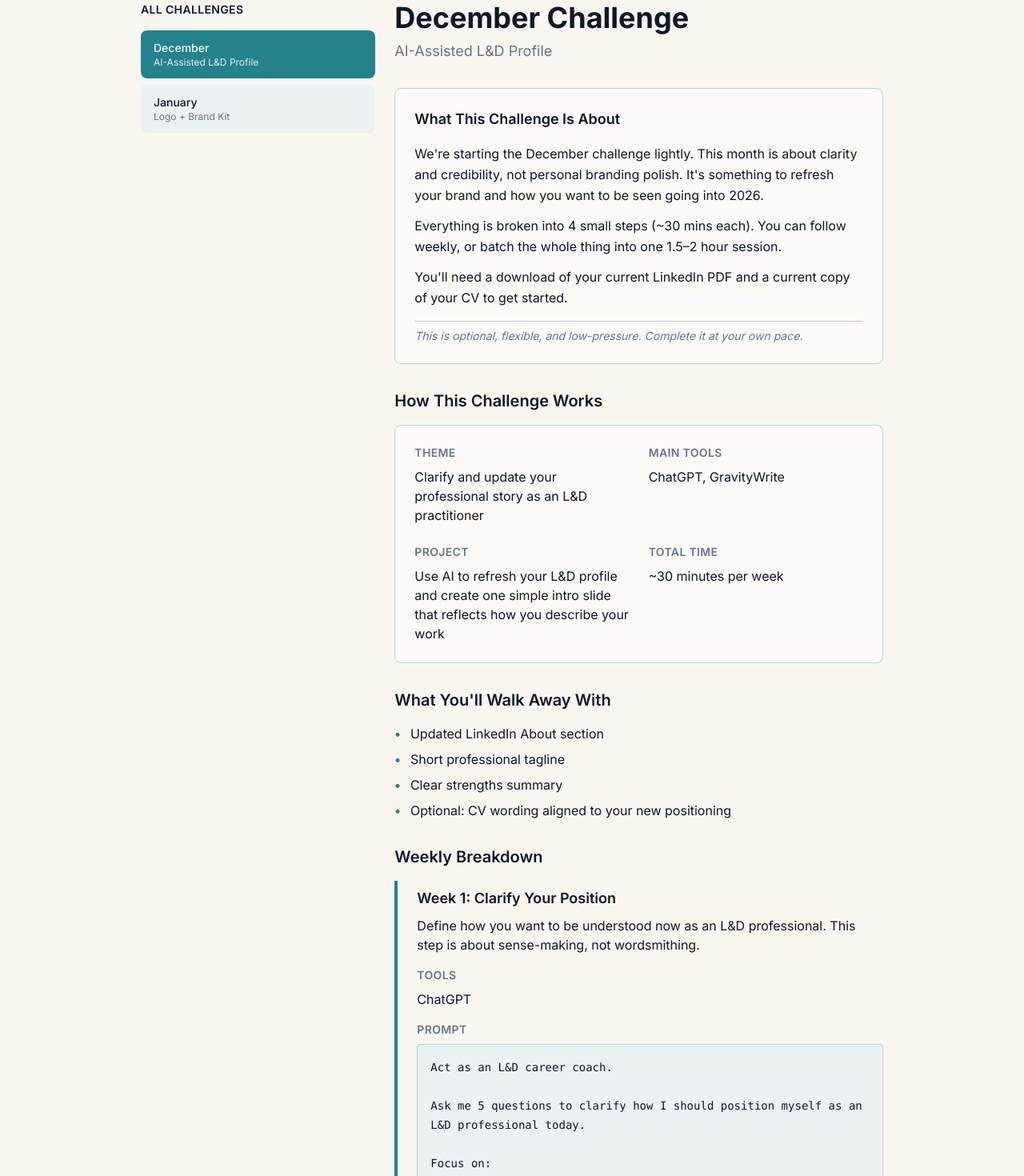
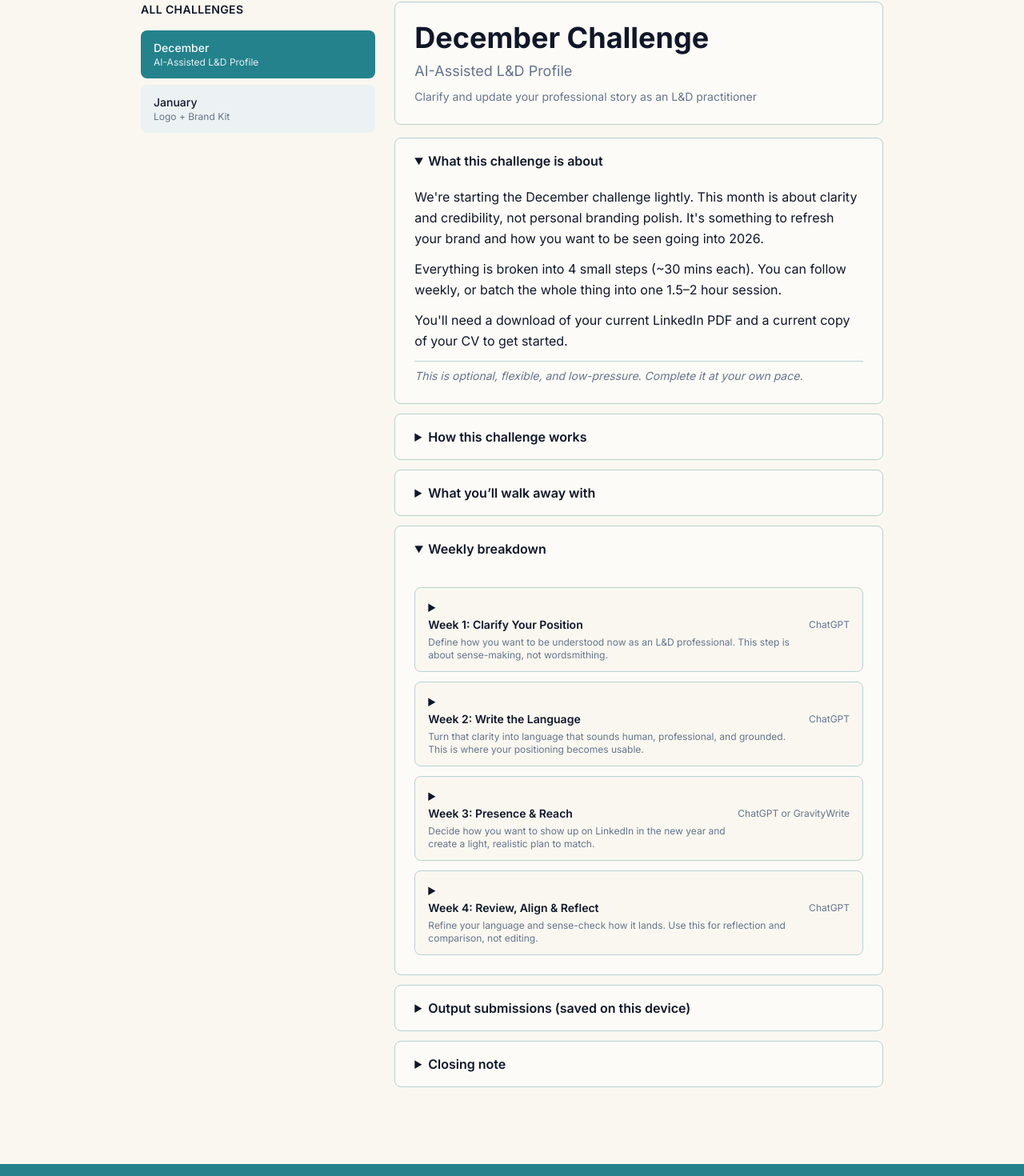
Before and after one commit to ChynaBlueInk/CBI-Solutions, a Next.js app: page /challenge in a window 1280 px wide. Shown: the part 294-1764 px from the top of the page at 80% size. Built offline with nearby package versions, Linux system fonts and the light colour scheme.

Commit message:
Update challenge UI and visibility

```diff
--- a/app/components/challenge-card.tsx
+++ b/app/components/challenge-card.tsx
@@ -9,56 +9,48 @@ type OutputSubmissionsProps={
 };
 
 const OutputSubmissions=({challengeMonth}:OutputSubmissionsProps)=>{
-  const[entry,setEntry]=useState("");
-  const[savedOutputs,setSavedOutputs]=useState<string[]>([]);
+  const[entry,setEntry]=useState("")
+  const[savedOutputs,setSavedOutputs]=useState<string[]>([])
 
-  const storageKey=`challengeOutputs-${challengeMonth.toLowerCase()}`;
+  const storageKey=`challengeOutputs-${challengeMonth.toLowerCase()}`
 
   useEffect(()=>{
-    if(typeof window==="undefined"){return;}
+    if(typeof window==="undefined"){return}
     try{
-      const raw=window.localStorage.getItem(storageKey);
+      const raw=window.localStorage.getItem(storageKey)
       if(raw){
-        const parsed=JSON.parse(raw);
+        const parsed=JSON.parse(raw)
         if(Array.isArray(parsed)){
-          setSavedOutputs(parsed as string[]);
+          setSavedOutputs(parsed as string[])
         }
       }
     }catch{
-      // ignore localStorage errors
+      // ignore
     }
-  },[storageKey]);
+  },[storageKey])
 
   useEffect(()=>{
-    if(typeof window==="undefined"){return;}
+    if(typeof window==="undefined"){return}
     try{
-      window.localStorage.setItem(storageKey,JSON.stringify(savedOutputs));
+      window.localStorage.setItem(storageKey,JSON.stringify(savedOutputs))
     }catch{
-      // ignore localStorage errors
+      // ignore
     }
-  },[savedOutputs,storageKey]);
+  },[savedOutputs,storageKey])
 
   const handleAdd=()=>{
-    const trimmed=entry.trim();
-    if(!trimmed){return;}
-    setSavedOutputs((prev)=>[...prev,trimmed]);
-    setEntry("");
-  };
+    const trimmed=entry.trim()
+    if(!trimmed){return}
+    setSavedOutputs((prev)=>[...prev,trimmed])
+    setEntry("")
+  }
 
   const handleDelete=(idx:number)=>{
-    setSavedOutputs((prev)=>prev.filter((_,i)=>i!==idx));
-  };
+    setSavedOutputs((prev)=>prev.filter((_,i)=>i!==idx))
+  }
 
   return(
-    <section className="mt-8">
-      <h3 className="text-lg font-semibold text-foreground mb-2">
-        Output Submissions
-      </h3>
-      <p className="text-sm text-muted-foreground mb-4">
-        Capture examples of your work for the {challengeMonth} challenge. These stay in your browser only
-        (local to this device).
-      </p>
-
+    <section className="mt-4">
       <div className="space-y-3">
         <textarea
           className="w-full min-h-[80px] rounded-md border border-border bg-background px-3 py-2 text-sm text-foreground focus-visible:outline-none focus-visible:ring-2 focus-visible:ring-primary"
@@ -102,54 +94,57 @@ const OutputSubmissions=({challengeMonth}:OutputSubmissionsProps)=>{
         </div>
       )}
     </section>
-  );
-};
+  )
+}
+
+function copyToClipboard(text:string){
+  if(typeof navigator==="undefined"){return}
+  navigator.clipboard.writeText(text).catch(()=>{})
+}
 
 export default function ChallengeCard({challenge}:{challenge:Challenge}){
   return(
-    <article className="space-y-8">
-      {/* Page Title */}
-      <section>
-        <h1 className="text-4xl font-bold text-foreground mb-2 text-balance">
+    <article className="space-y-4">
+      {/* Header */}
+      <section className="bg-card border border-border rounded-lg p-6">
+        <h1 className="text-3xl md:text-4xl font-bold text-foreground mb-2 text-balance">
           {challenge.month} Challenge
         </h1>
         <p className="text-lg text-muted-foreground">
           {challenge.title}
         </p>
+        <p className="text-sm text-muted-foreground mt-2">
+          {challenge.theme}
+        </p>
       </section>
 
-      {/* Intro Blurb */}
-      <section className="bg-card border border-border rounded-lg p-6 space-y-4">
-        <h2 className="text-lg font-semibold text-foreground">
-          What This Challenge Is About
-        </h2>
-        <div className="text-foreground space-y-3">
+      {/* Collapsible sections */}
+      <div className="space-y-3">
+
+        {/* Intro */}
+        <details open className="bg-card border border-border rounded-lg">
+          <summary className="cursor-pointer select-none px-6 py-4 font-semibold text-foreground">
+            What this challenge is about
+          </summary>
+          <div className="px-6 pb-6 pt-1 space-y-3">
             {challenge.intro.map((paragraph,idx)=>(
-            <p key={idx} className="leading-relaxed">
+              <p key={idx} className="leading-relaxed text-foreground">
                 {paragraph}
               </p>
             ))}
-        </div>
             <p className="text-sm text-muted-foreground italic pt-2 border-t border-border">
               This is optional, flexible, and low-pressure. Complete it at your own pace.
             </p>
-      </section>
+          </div>
+        </details>
 
-      {/* How This Challenge Works */}
-      <section>
-        <h2 className="text-xl font-semibold text-foreground mb-4">
-          How This Challenge Works
-        </h2>
-        <div className="bg-card border border-border rounded-lg p-6 space-y-4">
-          <div className="grid grid-cols-1 sm:grid-cols-2 gap-6">
-            <div>
-              <h3 className="text-sm font-semibold text-muted-foreground uppercase tracking-wide mb-2">
-                Theme
-              </h3>
-              <p className="text-foreground">
-                {challenge.theme}
-              </p>
-            </div>
+        {/* How it works */}
+        <details className="bg-card border border-border rounded-lg">
+          <summary className="cursor-pointer select-none px-6 py-4 font-semibold text-foreground">
+            How this challenge works
+          </summary>
+          <div className="px-6 pb-6 pt-1">
+            <div className="grid grid-cols-1 sm:grid-cols-2 gap-6 mt-4">
               <div>
                 <h3 className="text-sm font-semibold text-muted-foreground uppercase tracking-wide mb-2">
                   Main Tools
@@ -158,14 +153,7 @@ export default function ChallengeCard({challenge}:{challenge:Challenge}){
                   {challenge.tools.join(", ")}
                 </p>
               </div>
-            <div>
-              <h3 className="text-sm font-semibold text-muted-foreground uppercase tracking-wide mb-2">
-                Project
-              </h3>
-              <p className="text-foreground">
-                {challenge.project}
-              </p>
-            </div>
+
               <div>
                 <h3 className="text-sm font-semibold text-muted-foreground uppercase tracking-wide mb-2">
                   Total Time
@@ -174,16 +162,26 @@ export default function ChallengeCard({challenge}:{challenge:Challenge}){
                   {challenge.timeCommitment}
                 </p>
               </div>
+
+              <div className="sm:col-span-2">
+                <h3 className="text-sm font-semibold text-muted-foreground uppercase tracking-wide mb-2">
+                  Project
+                </h3>
+                <p className="text-foreground">
+                  {challenge.project}
+                </p>
               </div>
             </div>
-      </section>
+          </div>
+        </details>
 
-      {/* What You'll Walk Away With */}
-      <section>
-        <h2 className="text-xl font-semibold text-foreground mb-4">
-          What You'll Walk Away With
-        </h2>
-        <ul className="space-y-2">
+        {/* Outputs */}
+        <details className="bg-card border border-border rounded-lg">
+          <summary className="cursor-pointer select-none px-6 py-4 font-semibold text-foreground">
+            What you’ll walk away with
+          </summary>
+          <div className="px-6 pb-6 pt-1">
+            <ul className="space-y-2 mt-4">
               {challenge.outputs.map((output,idx)=>(
                 <li key={idx} className="flex gap-3">
                   <span className="text-primary font-bold">•</span>
@@ -193,65 +191,78 @@ export default function ChallengeCard({challenge}:{challenge:Challenge}){
                 </li>
               ))}
             </ul>
-      </section>
+          </div>
+        </details>
 
-      {/* Weekly Breakdown */}
-      <section>
-        <h2 className="text-xl font-semibold text-foreground mb-4">
-          Weekly Breakdown
-        </h2>
-        <div className="space-y-6">
-          {challenge.weeks.map((week,idx)=>(
-            <div key={idx} className="border-l-4 border-primary pl-6 py-2">
-              <h3 className="text-lg font-semibold text-foreground mb-2">
+        {/* Weekly breakdown */}
+        <details open className="bg-card border border-border rounded-lg">
+          <summary className="cursor-pointer select-none px-6 py-4 font-semibold text-foreground">
+            Weekly breakdown
+          </summary>
+          <div className="px-6 pb-6 pt-1">
+            <div className="space-y-3 mt-4">
+              {challenge.weeks.map((week)=>(
+                <details
+                  key={`${challenge.id}-week-${week.number}`}
+                  className="rounded-lg border border-border bg-background"
+                >
+                  <summary className="cursor-pointer select-none px-4 py-3">
+                    <div className="flex items-start justify-between gap-3">
+                      <div>
+                        <div className="text-sm font-semibold text-foreground">
                           Week {week.number}: {week.title}
-              </h3>
-              <p className="text-foreground mb-4">
+                        </div>
+                        <div className="text-xs text-muted-foreground mt-1">
                           {week.purpose}
+                        </div>
+                      </div>
+                      <div className="text-xs text-muted-foreground whitespace-nowrap mt-0.5">
+                        {week.tools}
+                      </div>
+                    </div>
+                  </summary>
+
+                  <div className="px-4 pb-4 pt-1 border-t border-border">
+                    {week.miniOutput&&(
+                      <p className="text-sm text-muted-foreground mt-3">
+                        <span className="font-semibold text-foreground">Mini output:</span>{" "}
+                        {week.miniOutput}
                       </p>
+                    )}
 
-              <div className="mb-4">
-                <h4 className="text-sm font-semibold text-muted-foreground uppercase tracking-wide mb-2">
-                  Tools
+                    <div className="mt-3 flex items-center justify-between gap-3">
+                      <h4 className="text-xs font-semibold text-muted-foreground uppercase tracking-wide">
+                        Prompt
                       </h4>
-                <p className="text-foreground">
-                  {week.tools}
-                </p>
+                      <button
+                        type="button"
+                        onClick={()=>copyToClipboard(week.prompt)}
+                        className="text-xs px-3 py-1.5 rounded-md bg-muted hover:bg-accent transition-colors"
+                      >
+                        Copy prompt
+                      </button>
                     </div>
 
-              <div className="mb-4">
-                <h4 className="text-sm font-semibold text-muted-foreground uppercase tracking-wide mb-2">
-                  Prompt
-                </h4>
-                <pre className="bg-muted p-4 rounded border border-border overflow-x-auto">
-                  <code className="text-sm text-foreground whitespace-pre-wrap font-mono">
+                    <pre className="mt-2 bg-muted/50 p-4 rounded border border-border overflow-x-auto whitespace-pre-wrap">
+                      <code className="text-sm text-foreground font-mono">
                         {week.prompt}
                       </code>
                     </pre>
                   </div>
-
-              {week.miniOutput&&(
-                <div>
-                  <h4 className="text-sm font-semibold text-muted-foreground uppercase tracking-wide mb-2">
-                    Mini Output
-                  </h4>
-                  <p className="text-foreground">
-                    {week.miniOutput}
-                  </p>
-                </div>
-              )}
-            </div>
+                </details>
               ))}
             </div>
-      </section>
+          </div>
+        </details>
 
-      {/* Optional Side Quests */}
+        {/* Side quests */}
         {challenge.sideQuests&&challenge.sideQuests.length>0&&(
-        <section>
-          <h2 className="text-xl font-semibold text-foreground mb-4">
-            Optional Side Quests
-          </h2>
-          <ul className="space-y-3">
+          <details className="bg-card border border-border rounded-lg">
+            <summary className="cursor-pointer select-none px-6 py-4 font-semibold text-foreground">
+              Optional side quests
+            </summary>
+            <div className="px-6 pb-6 pt-1">
+              <ul className="space-y-3 mt-4">
                 {challenge.sideQuests.map((quest,idx)=>(
                   <li key={idx} className="bg-accent/20 border border-accent/40 rounded-lg p-4">
                     <p className="font-medium text-foreground mb-1">
@@ -266,28 +277,36 @@ export default function ChallengeCard({challenge}:{challenge:Challenge}){
                   </li>
                 ))}
               </ul>
-        </section>
+            </div>
+          </details>
         )}
 
-      {/* Time Commitment */}
-      <section className="bg-primary/5 border border-primary/20 rounded-lg p-6">
-        <h3 className="text-lg font-semibold text-foreground mb-2">
-          Time Commitment
-        </h3>
-        <p className="text-foreground">
-          {challenge.timeCommitment} per week
+        {/* Output submissions */}
+        <details className="bg-card border border-border rounded-lg">
+          <summary className="cursor-pointer select-none px-6 py-4 font-semibold text-foreground">
+            Output submissions (saved on this device)
+          </summary>
+          <div className="px-6 pb-6 pt-1">
+            <p className="text-sm text-muted-foreground mt-4">
+              Capture examples of your work for the {challenge.month} challenge. These stay in your browser only.
             </p>
-      </section>
+            <OutputSubmissions challengeMonth={challenge.month}/>
+          </div>
+        </details>
 
-      {/* Outputs Submission */}
-      <OutputSubmissions challengeMonth={challenge.month}/>
-
-      {/* Closing Note */}
-      <section className="border-t border-border pt-6">
-        <p className="text-foreground text-base leading-relaxed italic">
+        {/* Closing note */}
+        <details className="bg-card border border-border rounded-lg">
+          <summary className="cursor-pointer select-none px-6 py-4 font-semibold text-foreground">
+            Closing note
+          </summary>
+          <div className="px-6 pb-6 pt-1">
+            <p className="text-foreground text-base leading-relaxed italic mt-4">
               {challenge.closingNote}
             </p>
-      </section>
+          </div>
+        </details>
+
+      </div>
     </article>
-  );
+  )
 }
--- a/data/challenges.ts
+++ b/data/challenges.ts
@@ -1,3 +1,4 @@
+//data/challenges.ts
 import type { Challenge } from "@/types/challenge"
 
 export const challenges: Challenge[] = [
```
Also changed, not shown: types/challenge.ts (+33 -33 lines). Lines whose indentation alone changed are shown as unchanged.
